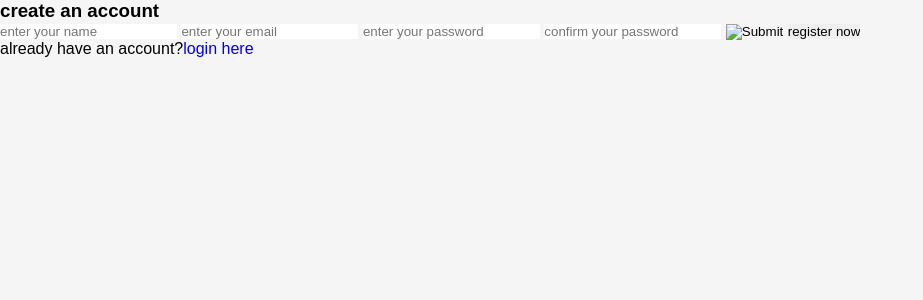
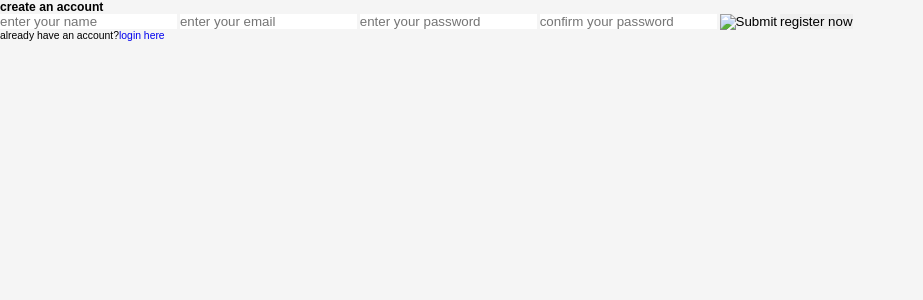
Before and after one commit to Raynnerkavulika/poultry-management-system, a PHP site: page /register.php in a window 1280 px wide. Shown: the top 300 px of the page, without its empty margins (0-923 px from the left). Run offline with PHP 8.4, Linux system fonts and the light colour scheme.

Commit message:
Update style.css

```diff
--- a/style.css
+++ b/style.css
@@ -30,3 +30,20 @@ body{
     background-color: var(--blue);
     color: var(--white);
 }
+
+::-webkit-scrollbar{
+    height: 0.5rem;
+    width: 1rem;
+}
+
+::-webkit-scrollbar-thumb{
+    background-color: var(--blue);
+}
+
+::-webkit-scrollbar-track{
+    background-color: transparent;
+}
+
+html{
+    font-size: 65%;
+}
```
